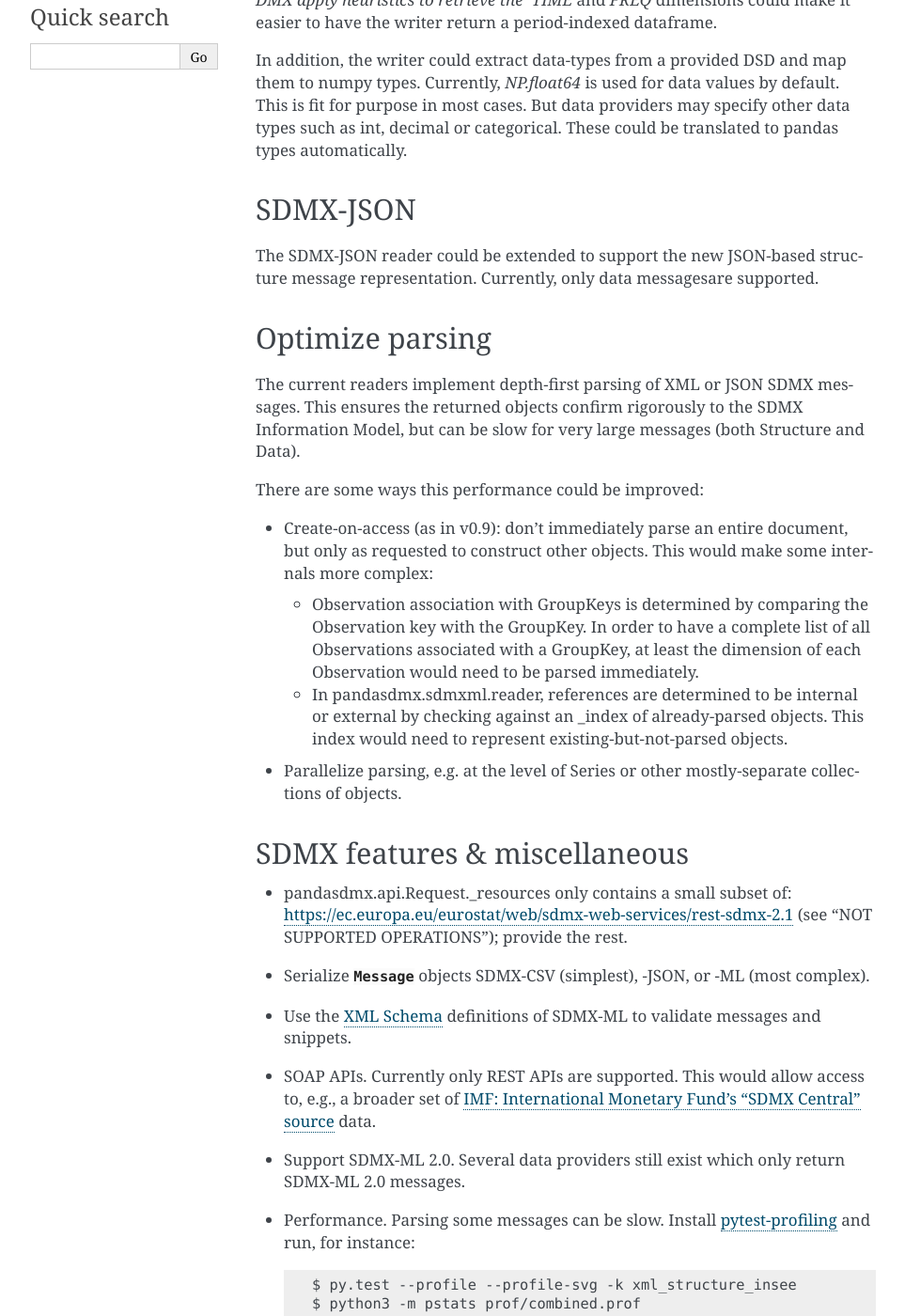
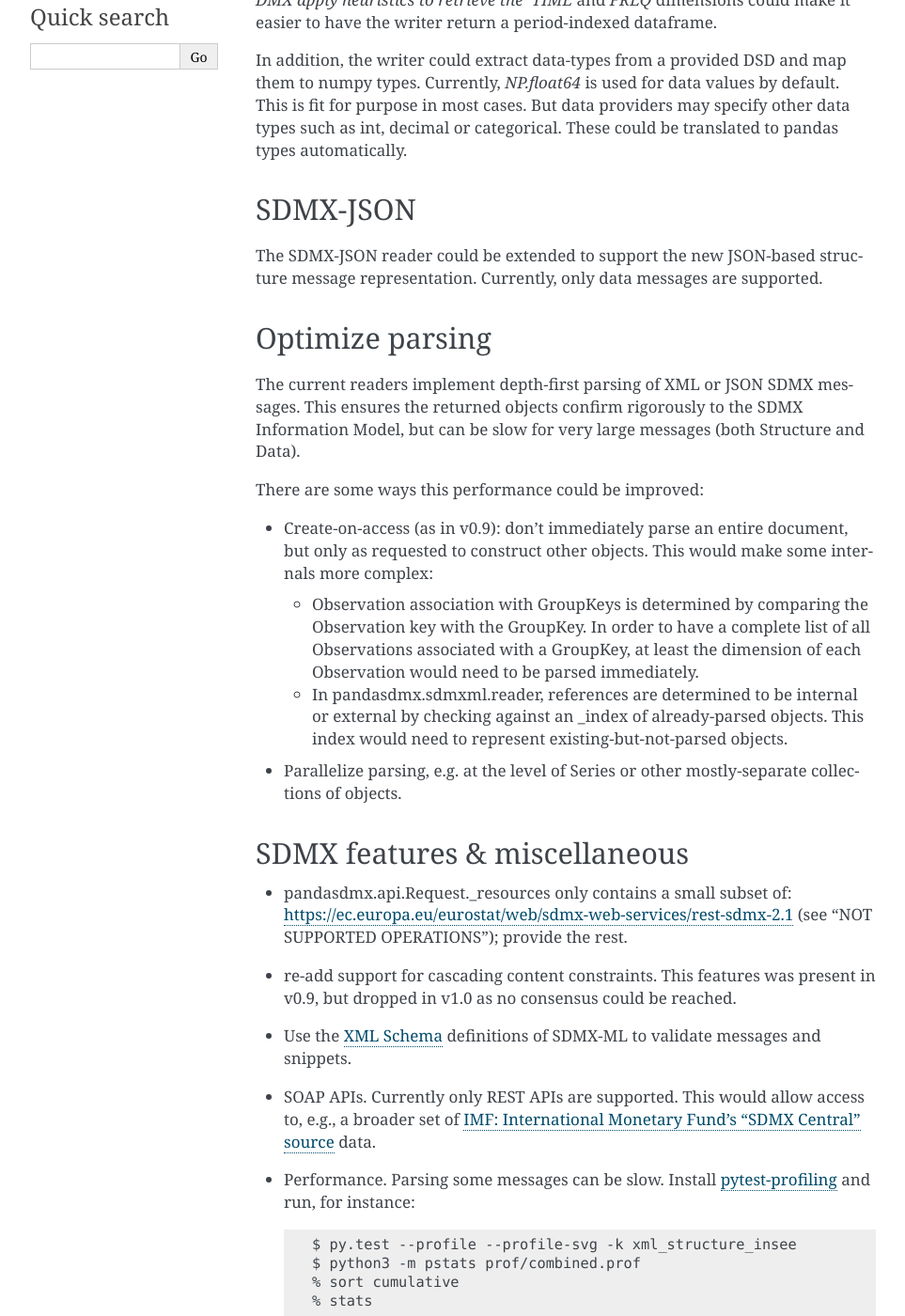
Before and after one commit to dr-leo/pandaSDMX, a Sphinx documentation site: the page built from doc/roadmap.rst, in a window 1280 px wide and 1400 px high, scrolled down 349 px. Shown: the whole window at 94% size, without its empty margins (148-1111 px from the left). Built offline with Sphinx 7.4.7, drawn with Linux system fonts in a browser that asks for light colours; the version number is read from the project's files by our own code; some of the changed text lies outside the part shown.

Commit message:
Update docs for v1.3.0

```diff
--- a/doc/roadmap.rst
+++ b/doc/roadmap.rst
@@ -21,7 +21,7 @@
 -------------
 
 The SDMX-JSON reader could be extended to support the new
-JSON-based structure message representation. Currently, only data messagesare supported.
+JSON-based structure message representation. Currently, only data messages are supported.
 
 
 Optimize parsing
@@ -48,15 +48,12 @@
 
 - pandasdmx.api.Request._resources only contains a small subset of: https://ec.europa.eu/eurostat/web/sdmx-web-services/rest-sdmx-2.1 (see "NOT SUPPORTED OPERATIONS"); provide the rest.
 
-- Serialize :class:`Message` objects SDMX-CSV (simplest), -JSON, or -ML (most complex).
+- re-add support for cascading content constraints. This features  was present in v0.9, but dropped in v1.0 as no consensus could be reached.
 
 - Use the `XML Schema <https://en.wikipedia.org/wiki/XML_Schema_(W3C)>`_ definitions of SDMX-ML to validate messages and snippets.
 
 - SOAP APIs. Currently only REST APIs are supported.
   This would allow access to, e.g., a broader set of :ref:`IMF` data.
-
-- Support SDMX-ML 2.0.
-  Several data providers still exist which only return SDMX-ML 2.0 messages.
 
 - Performance.
   Parsing some messages can be slow.
--- a/doc/whatsnew.rst
+++ b/doc/whatsnew.rst
@@ -14,6 +14,8 @@
 * api.Request: add method `view_doc` to view doc website
   in a new browser tab
 * bug fix: propagate all relevant  kwargs to remote.Session
+* Bug fix in source.ESTAT: honor get_footer_url arg for interval and frequency to download zip file
+* CI: move from travis-ci to GitHub Actions
 
 v1.2.0 (2020-11-XX)
 -------------------------------
```
Also changed, not shown: other parts of doc/whatsnew.rst (+1 -1 lines).
